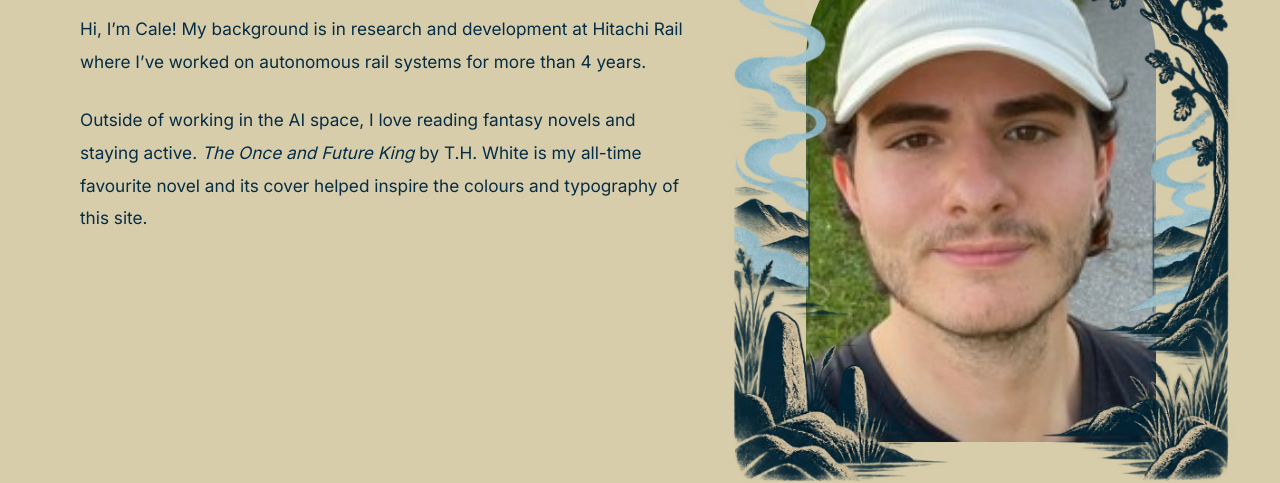
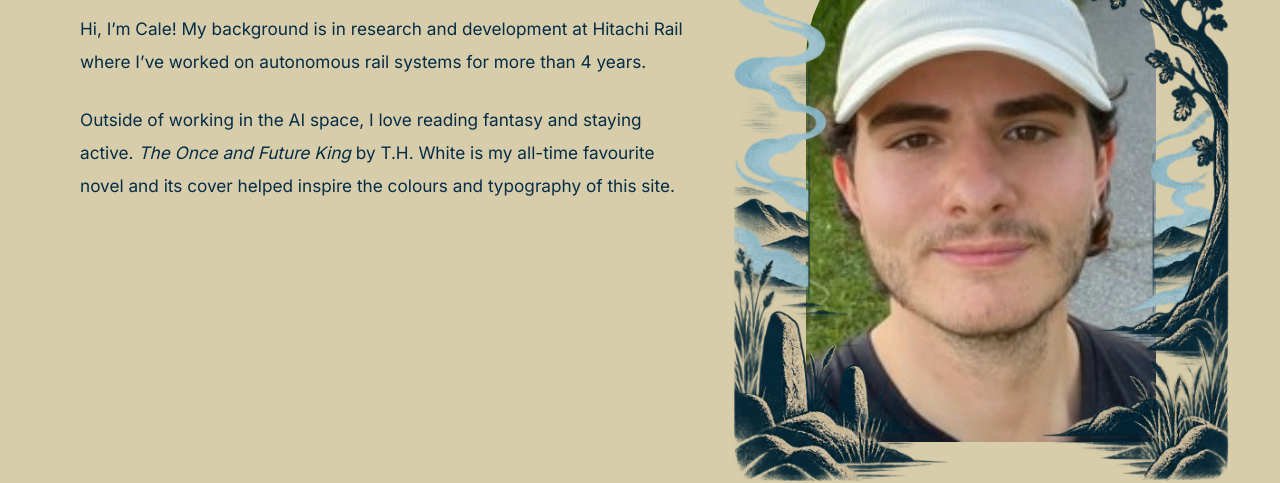
Before and after one commit to calenirwin/calenirwin.github.io, an Astro site: page /about in a window 1280 px wide. Shown: the part 357-840 px from the top of the page. Built offline with nearby package versions, Linux system fonts and the light colour scheme; Astro itself is replaced by a stand-in of ours.

Commit message:
Update content/pages/about.md (via Pages CMS)

```diff
--- a/content/pages/about.md
+++ b/content/pages/about.md
@@ -7,4 +7,4 @@ portraitAlt: Portrait of Calen Irwin
 ---
 Hi, I'm Cale! My background is in research and development at Hitachi Rail where I've worked on autonomous rail systems for more than 4 years.
 
-Outside of working in the AI space, I love reading fantasy novels and staying active. *The Once and Future King* by T.H. White is my all-time favourite novel and its cover helped inspire the colours and typography of this site.
+Outside of working in the AI space, I love reading fantasy and staying active. *The Once and Future King* by T.H. White is my all-time favourite novel and its cover helped inspire the colours and typography of this site.
```
